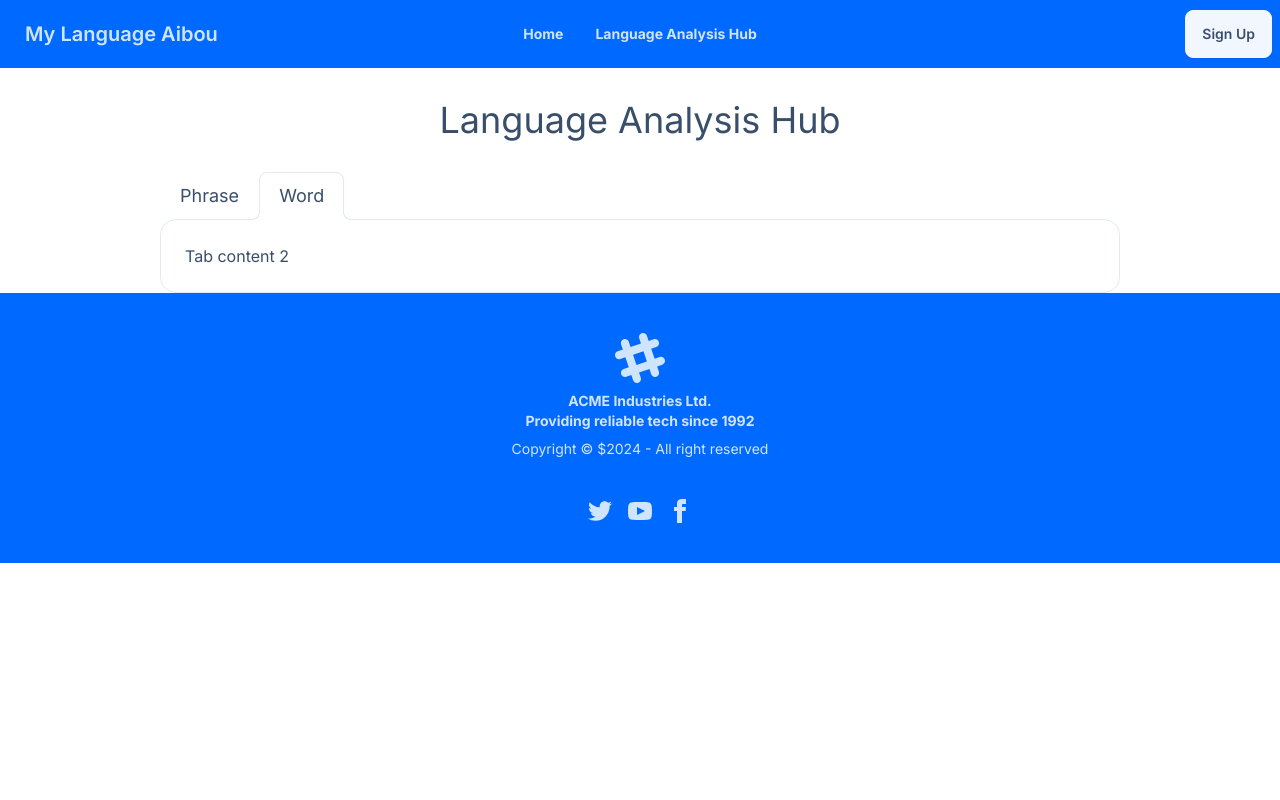
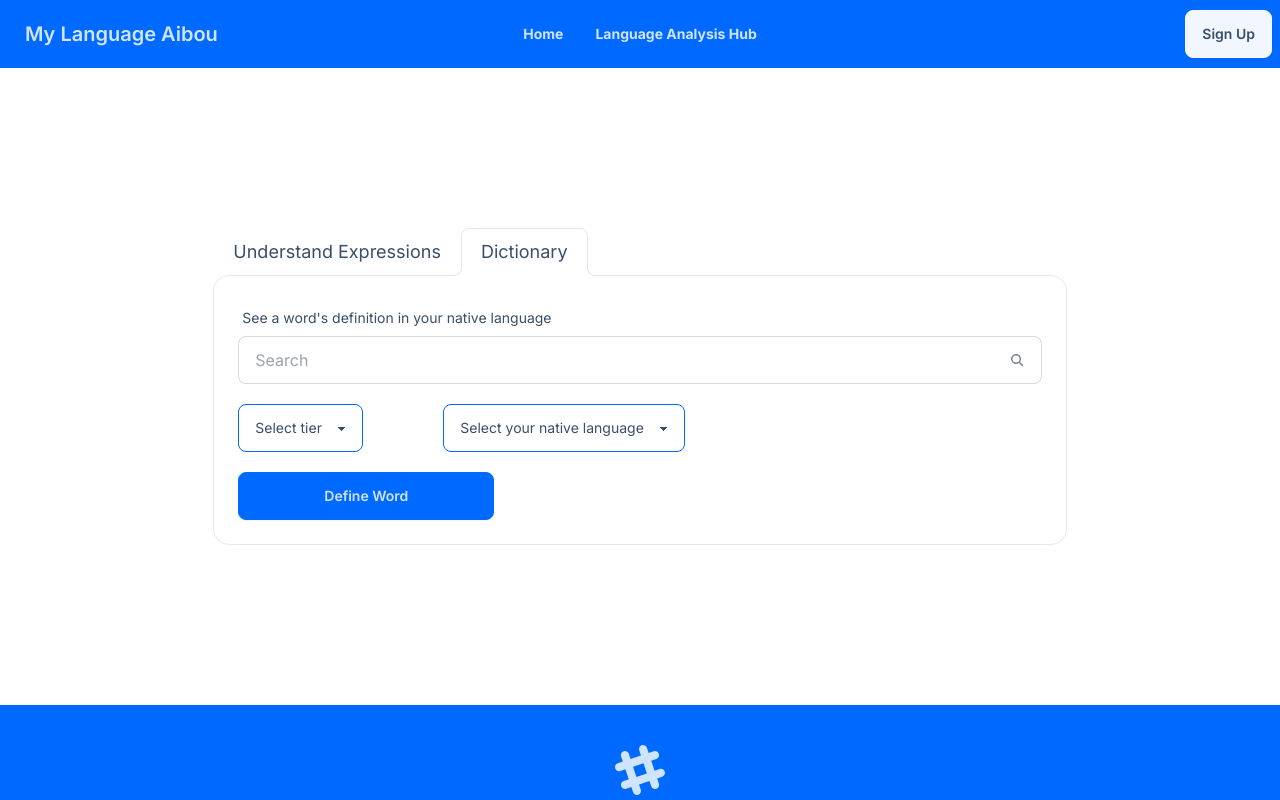
Before and after one commit to Lionel-Wilson/My-Language-Aibou, a Next.js app: page /search in a window 1280 px wide. Shown: the top 800 px of the page. Built offline with nearby package versions, Linux system fonts and the light colour scheme.

Commit message:
Update Language Analysis hub
- completed Word lookup tab
- Added button to understand expression tab

```diff
--- a/src/app/search/page.tsx
+++ b/src/app/search/page.tsx
@@ -5,29 +5,22 @@ export default function Page() {
   return (
     <>
       <Navbar></Navbar>
+
       <div
         style={{
           display: "flex",
           justifyContent: "center",
-          marginTop: "2em",
+          marginTop: "10em",
+          marginBottom: "10em",
         }}
       >
-        <h1 className="text-4xl">Language Analysis Hub</h1>
-      </div>
-      <div
-        style={{
-          display: "flex",
-          justifyContent: "center",
-          marginTop: "2em",
-        }}
-      >
-        <div role="tablist" className="tabs tabs-lifted tabs-lg w-3/4">
+        <div role="tablist" className="tabs tabs-lifted tabs-lg w-2/3">
           <input
             type="radio"
             name="my_tabs_2"
             role="tab"
             className="tab "
-            aria-label="Phrase"
+            aria-label="Understand Expressions"
           />
           <div
             role="tabpanel"
@@ -87,6 +80,13 @@ export default function Page() {
                 </select>
               </div>
             </div>
+            <div className="mt-5">
+              <input
+                type="submit"
+                value="Translate and Learn"
+                className="btn btn-wide btn-primary"
+              />
+            </div>
           </div>
 
           <input
@@ -94,14 +94,69 @@ export default function Page() {
             name="my_tabs_2"
             role="tab"
             className="tab"
-            aria-label="Word"
+            aria-label="Dictionary"
             defaultChecked
           />
           <div
             role="tabpanel"
             className="tab-content bg-base-100 border-base-300 rounded-box p-6"
           >
-            Tab content 2
+            <div>
+              <label className="form-control">
+                <div className="label">
+                  <span className="label-text">
+                    See a word's definition in your native language
+                  </span>
+                </div>
+                <label className="input input-bordered flex items-center gap-2">
+                  <input type="text" className="grow" placeholder="Search" />
+                  <svg
+                    xmlns="http://www.w3.org/2000/svg"
+                    viewBox="0 0 16 16"
+                    fill="currentColor"
+                    className="h-4 w-4 opacity-70"
+                  >
+                    <path
+                      fillRule="evenodd"
+                      d="M9.965 11.026a5 5 0 1 1 1.06-1.06l2.755 2.754a.75.75 0 1 1-1.06 1.06l-2.755-2.754ZM10.5 7a3.5 3.5 0 1 1-7 0 3.5 3.5 0 0 1 7 0Z"
+                      clipRule="evenodd"
+                    />
+                  </svg>
+                </label>
+                <div className="flex justify-items-start mt-5">
+                  <div className="mr-20">
+                    <select className="select select-primary w-full max-w-md">
+                      <option disabled selected>
+                        Select tier
+                      </option>
+                      <option>Basic</option>
+                      <option>Premium</option>
+                    </select>
+                  </div>
+                  <div className="mr-20">
+                    <select className="select select-primary w-full max-w-md">
+                      <option disabled selected>
+                        Select your native language
+                      </option>
+                      <option>Japanese</option>
+                      <option>Korean</option>
+                      <option>English</option>
+                      <option>Mandarin</option>
+                      <option>Spanish</option>
+                      <option>French</option>
+                      <option>Patois</option>
+                    </select>
+                  </div>
+                </div>
+                <div className="mt-5">
+                  <input
+                    type="submit"
+                    value="Define Word"
+                    className="btn btn-wide btn-primary"
+                  />
+                </div>
+              </label>
+            </div>
           </div>
         </div>
       </div>
```
